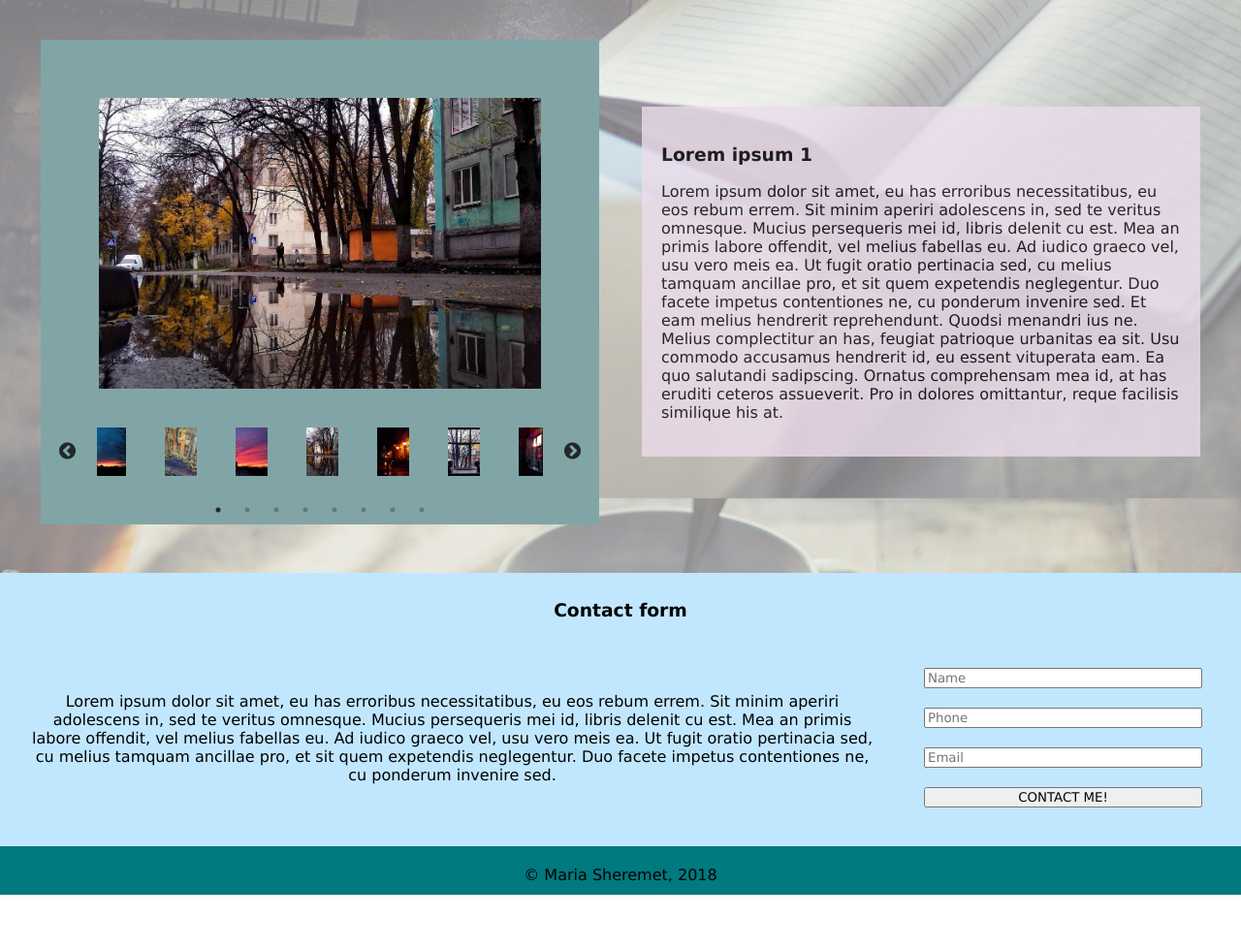
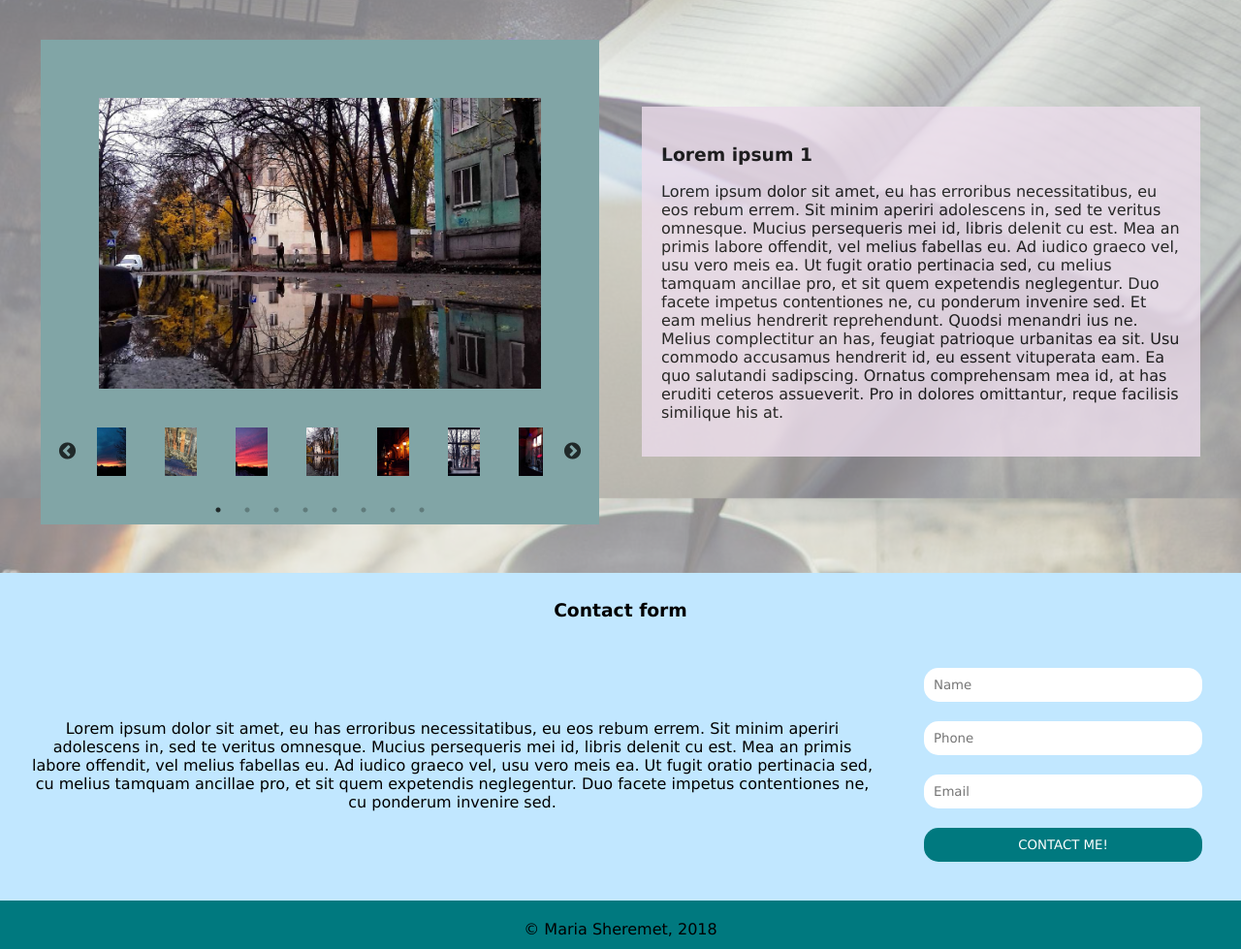
Before and after one commit to drakosha108/LP1, a website: page public/index.html in a window 1280 px wide. Shown: the part 3326-4305 px from the top of the page at 97% size. Before the commit the page ends 4249 px from the top, so only its background shows below. Drawn offline with nearby package versions, Linux system fonts and the light colour scheme; some packages are replaced by stand-ins of ours; a script that the page names is missing.

Commit message:
Стилі для форми

```diff
--- a/public/index.html
+++ b/public/index.html
@@ -331,10 +331,10 @@
         </div>
         <div class="contact-form-left">
           <form id="contact-form" >
-            <input name="name" placeholder="Name" type="text">
-            <input name="phone" placeholder="Phone" type="text">
-            <input name="email" placeholder="Email" type="text">
-            <input type="submit" value="CONTACT ME!">
+            <input name="name" placeholder="Name" type="text" />
+            <input name="phone" placeholder="Phone" type="text" />
+            <input name="email" placeholder="Email" type="text" />
+            <input type="submit" value="CONTACT ME!" class="contact-form-submit" />
           </form>
         </div>
       </div>
--- a/public/styles.css
+++ b/public/styles.css
@@ -377,6 +377,19 @@ ul.navigation > li:hover a {
 
 .contact-form-left input {
   margin: 10px;
+  border: none;
+  padding: 10px;
+  border-radius: 15px;
+}
+
+.contact-form-submit {
+  background: #00797f;
+  color: #fff;
+  cursor: pointer;
+}
+
+.contact-form-submit:hover {
+  background: #004649;
 }
 
 @media only screen and (max-width: 900px) {
```
